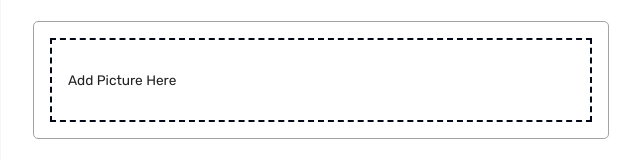
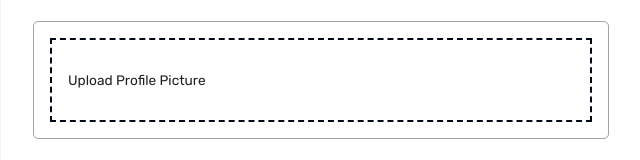
Before and after one commit to amirmccutchen/SocialFi, a React (Create React App) app in the folder webpage/: page / in a window 1280 px wide. Both pictures are taken after a click on the element "Don't have an account? Sign Up here.". Shown: the part 416-576 px from the top of the page, without its empty margins (319-959 px from the left). Built offline with nearby package versions, Linux system fonts and the light colour scheme.

Commit message:
added comments to login form

```diff
--- a/webpage/src/pages/LoginForm.jsx
+++ b/webpage/src/pages/LoginForm.jsx
@@ -8,13 +8,15 @@ import {
   useTheme,
 } from '@mui/material';
 import EditOutlinedIcon from '@mui/icons-material/EditOutlined';
-import { Formik } from 'formik';
-import * as yup from 'yup';
+import { Formik } from 'formik'; // form provider
+import * as yup from 'yup'; // validation library
 import { useNavigate } from 'react-router-dom';
 import { useDispatch } from 'react-redux';
 import { setLogin } from 'state';
 import Dropzone from 'react-dropzone';
 import FlexBetween from 'components/FlexBetween';
+
+// required registration values
 
 const registerSchema = yup.object().shape({
   firstName: yup.string().required('required'),
@@ -25,6 +27,8 @@ const registerSchema = yup.object().shape({
   occupation: yup.string().required('required'),
   picture: yup.string().required('required'),
 });
+
+// values required to log in
 
 const loginSchema = yup.object().shape({
   email: yup.string().email('invalid email').required('required'),
@@ -47,6 +51,7 @@ const initialValuesLogin = {
 };
 
 const LoginForm = () => {
+
   const [pageType, setPageType] = useState('login');
   const { palette } = useTheme();
   const dispatch = useDispatch();
@@ -56,7 +61,9 @@ const LoginForm = () => {
   const isRegister = pageType === 'register';
 
   const register = async (values, onSubmitProps) => {
+
     // This allows sending form info with image
+
     const formData = new FormData();
     for (let value in values) {
       formData.append(value, values[value]);
@@ -108,6 +115,7 @@ const LoginForm = () => {
       initialValues = {isLogin ? initialValuesLogin : initialValuesRegister}
       validationSchema = {isLogin ? loginSchema : registerSchema}
     >
+    {/* adding the following values to be used in the form */}
       {({
         values,
         errors,
@@ -123,12 +131,15 @@ const LoginForm = () => {
             display = 'grid'
             gap = '30px'
             gridTemplateColumns = 'repeat(4, minmax(0, 1fr))'
+            // targeting any child div
             sx = {{
               '& > div': { gridColumn: isNonMobile ? undefined : 'span 4' },
             }}
           >
             {isRegister && (
               <>
+              {/* 'input' component of mui */}
+              {/* creating text input field for each required registration value */}
                 <TextField
                   label = 'First Name'
                   onBlur = {handleBlur}
@@ -173,13 +184,14 @@ const LoginForm = () => {
                   helperText = {touched.occupation && errors.occupation}
                   sx = {{ gridColumn: 'span 4' }}
                 />
+                {/* uploading profile picture */}
                 <Box
                   gridColumn = 'span 4'
                   border = {`1px solid ${palette.neutral.medium}`}
                   borderRadius = '5px'
                   p = '1rem'
                 >
-                  <Dropzone
+                  <Dropzone // a component with an automatic config where we can pass in files and have them validated
                     acceptedFiles = '.jpg,.jpeg,.png'
                     multiple = {false}
                     onDrop = {(acceptedFiles) =>
@@ -195,7 +207,7 @@ const LoginForm = () => {
                       >
                         <input {...getInputProps()} />
                         {!values.picture ? (
-                          <p>Add Picture Here</p>
+                          <p>Upload Profile Picture</p>
                         ) : (
                           <FlexBetween>
                             <Typography>{values.picture.name}</Typography>
@@ -208,6 +220,8 @@ const LoginForm = () => {
                 </Box>
               </>
             )}
+
+            {/* login section */}
 
             <TextField
               label = 'Email'
@@ -232,7 +246,7 @@ const LoginForm = () => {
             />
           </Box>
 
-          {/* BUTTONS */}
+          {/* registration/login submission buttons */}
           <Box>
             <Button
               fullWidth
```
